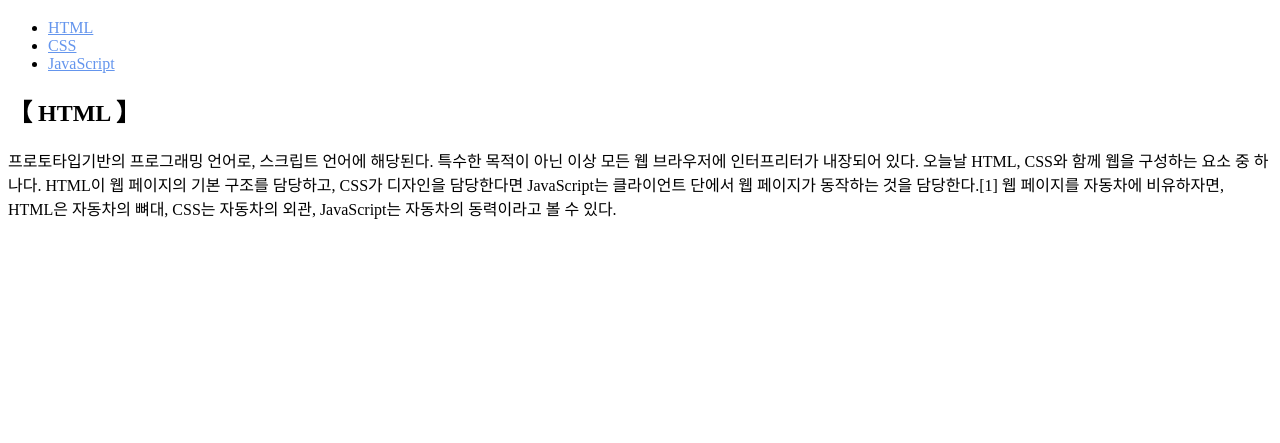
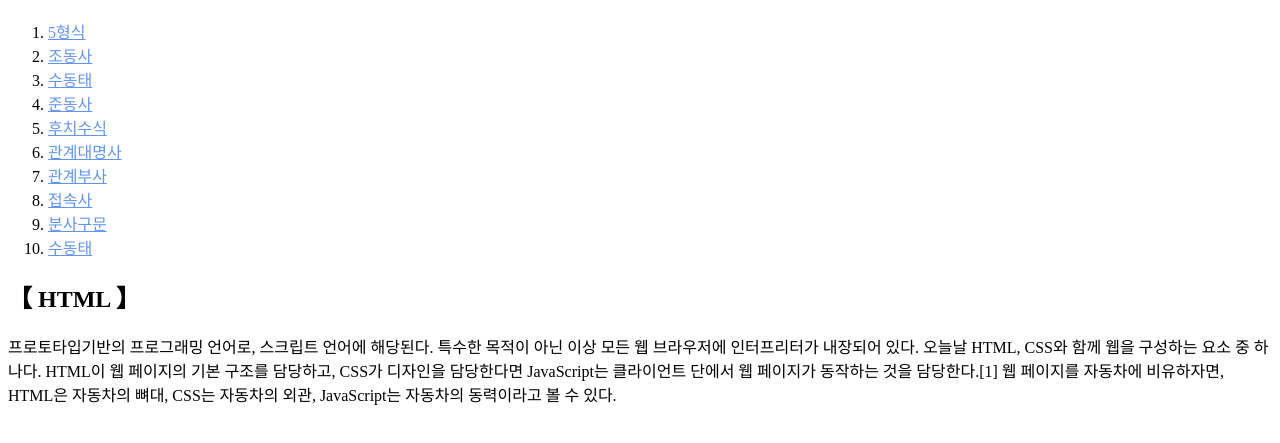
Before and after one commit to onegate21/git_first, a plain HTML site: page index.html in a window 1280 px wide. Shown: the part 61-504 px from the top of the page. Drawn offline with Linux system fonts and the light colour scheme.

Commit message:
Add files via upload

```diff
--- a/index.html
+++ b/index.html
@@ -12,11 +12,19 @@
 
         <h1> WEB </h1>
 
-        <ul>
-            <li><a href="#">HTML</a></li>
-            <li><a href="#">CSS</a></li>
-            <li><a href="#">JavaScript</a></li>
-        </ul>
+        <ol>
+            <li><a href="01.sentence.html">5형식</a></li>
+            <li><a href="#">조동사</a></li>
+            <li><a href="#">수동태</a></li>
+            <li><a href="#">준동사</a></li>
+            <li><a href="#">후치수식</a></li>
+            <li><a href="#">관계대명사</a></li>
+            <li><a href="#">관계부사</a></li>
+            <li><a href="08.conjunction.html">접속사</a></li>
+            <li><a href="#">분사구문</a></li>
+            <li><a href="#">수동태</a></li>
+
+        </ol>
 
         <h2>【 HTML 】</h2>
         프로토타입기반의 프로그래밍 언어로, 스크립트 언어에 해당된다. 특수한 목적이 아닌 이상 모든 웹 브라우저에 인터프리터가 내장되어 있다. 오늘날 HTML, CSS와 함께 웹을 구성하는 요소 중 하나다. HTML이 웹 페이지의 기본 구조를 담당하고, CSS가 디자인을 담당한다면 JavaScript는 클라이언트 단에서 웹 페이지가 동작하는 것을 담당한다.[1] 웹 페이지를 자동차에 비유하자면, HTML은 자동차의 뼈대, CSS는 자동차의 외관, JavaScript는 자동차의 동력이라고 볼 수 있다.
```
Also changed, not shown: 01.sentence.html (added, +1 -0 lines), 08.conjunction.html (added, +1 -0 lines).
